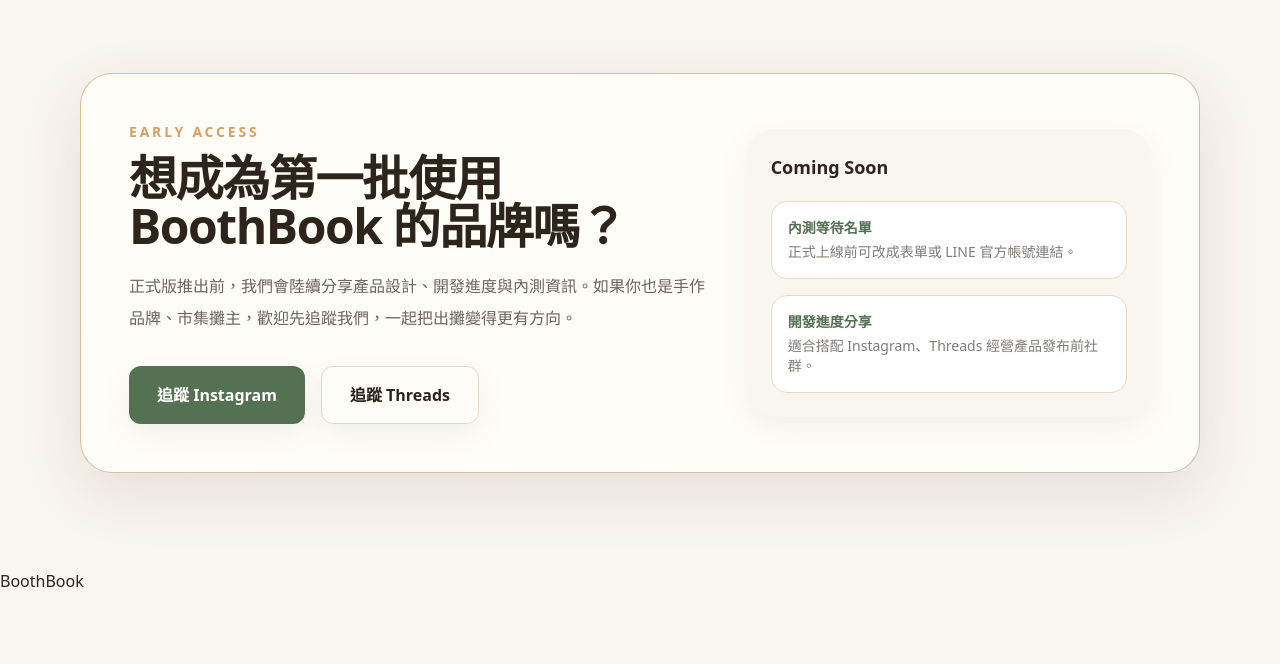
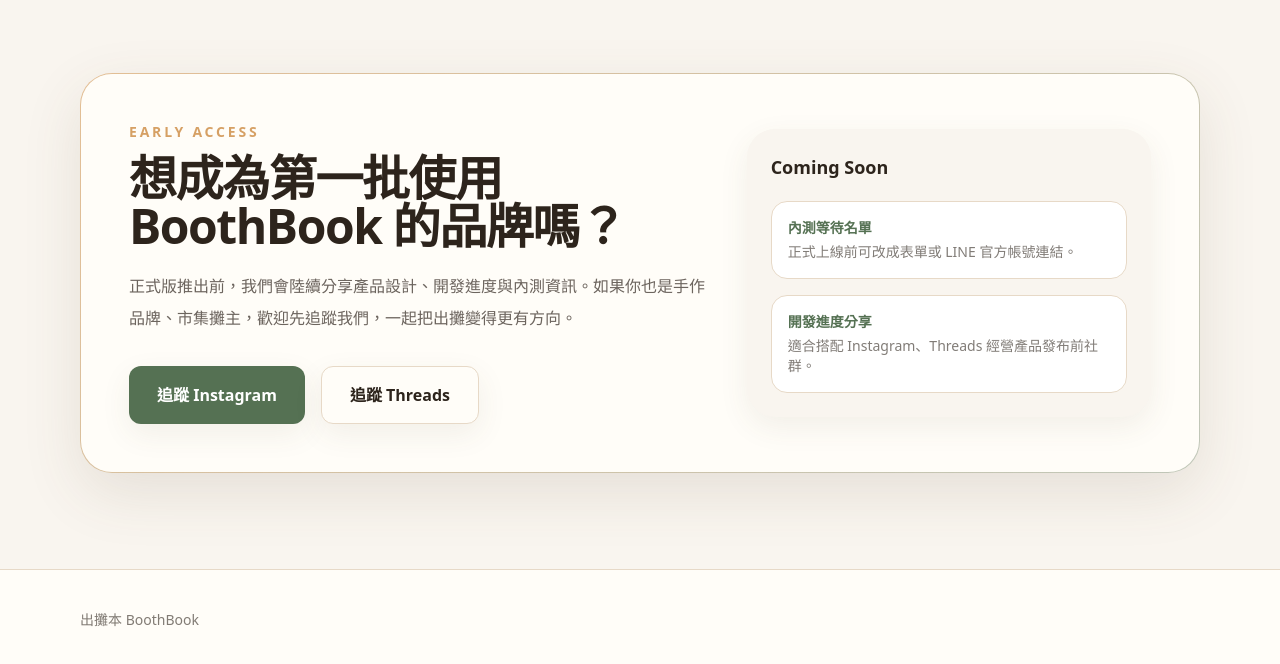
Before and after one commit to KL-4ndroid/boothbook-landing, a Next.js app: page / in a window 1280 px wide. Shown: the part 2814-3478 px from the top of the page. Before the commit the page ends 3407 px from the top, so only its background shows below. Built offline with nearby package versions, Linux system fonts and the light colour scheme.

Commit message:
Style footer

```diff
--- a/components/Footer.jsx
+++ b/components/Footer.jsx
@@ -1,3 +1,9 @@
 export default function Footer() {
-  return <div>BoothBook</div>;
+  return (
+    <div className="border-t border-line bg-cream py-10">
+      <div className="container-page text-sm font-medium text-ink/60">
+        <p>出攤本 BoothBook</p>
+      </div>
+    </div>
+  );
 }
```
